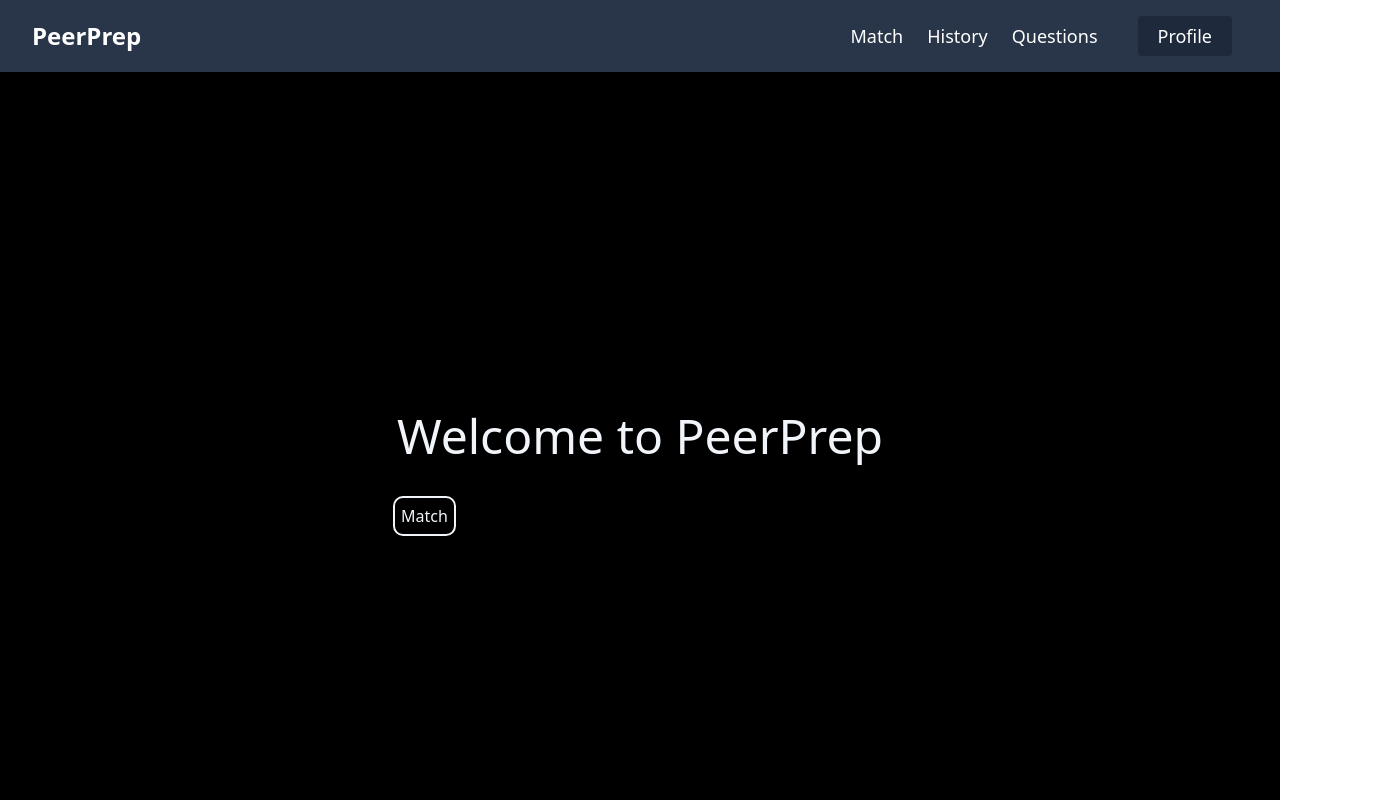
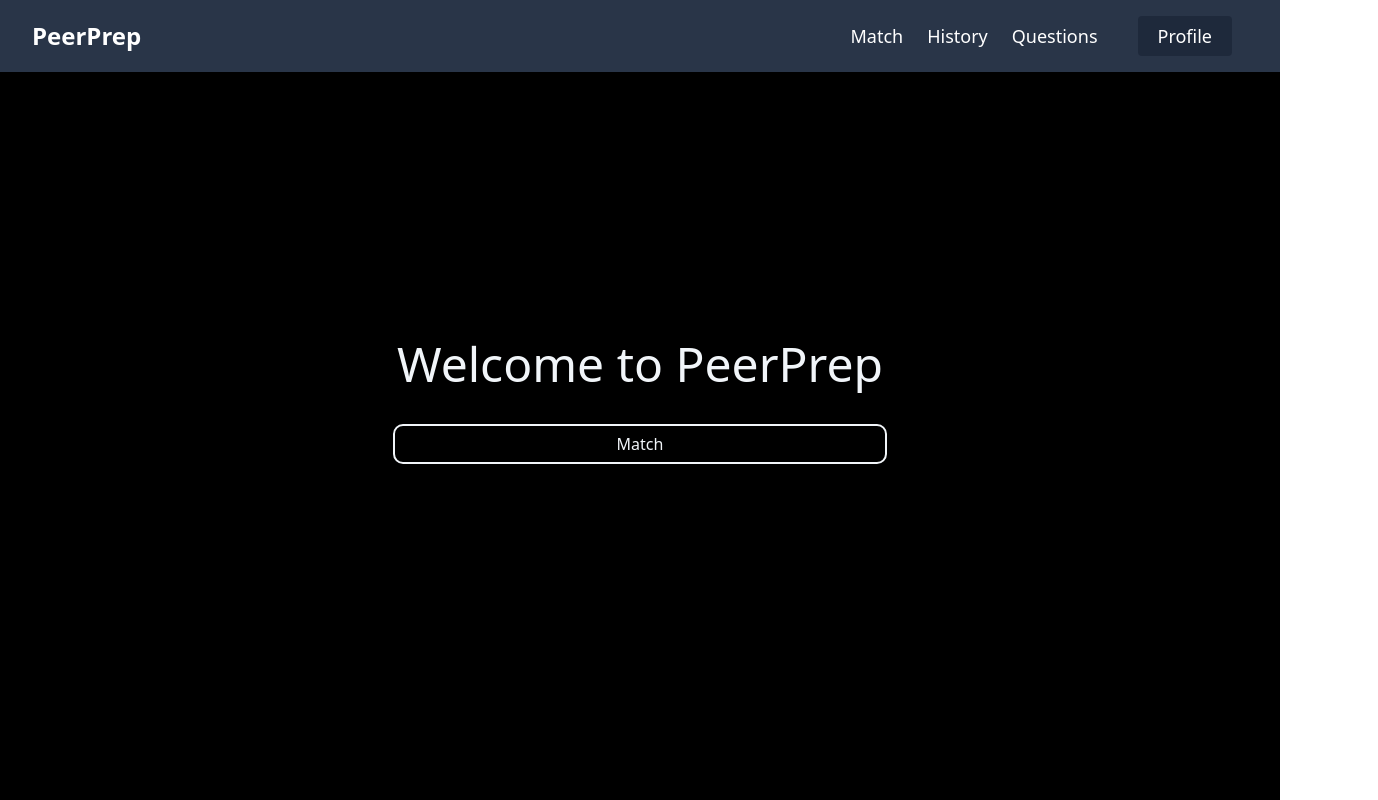
Before and after one commit to CS3219-AY2223S1/cs3219-project-ay2223s1-g42, a Next.js app in the folder frontend/: page /dashboard in a window 1280 px wide. Shown: the top 800 px of the page, 1378 px wide, since content can reach past the window. Built offline with nearby package versions, Linux system fonts and the light colour scheme.

Commit message:
fix: navbar creating unnecessary scroll

```diff
--- a/frontend/src/components/base/navbar/index.tsx
+++ b/frontend/src/components/base/navbar/index.tsx
@@ -2,7 +2,7 @@ import React from "react";
 
 export default function index() {
   return (
-    <nav className="w-full bg-gray-750">
+    <nav className="fixed w-full bg-gray-750">
       <div className="justify-between px-4 mx-auto lg:max-w-7xl md:items-center md:flex md:px-8">
         <div>
           <div className="flex items-center justify-between py-3 md:py-5 md:block">
--- a/frontend/src/pages/dashboard.tsx
+++ b/frontend/src/pages/dashboard.tsx
@@ -4,14 +4,16 @@ import Navbar from "../components/base/navbar";
 
 export default function dashboard() {
   return (
-    <div className="flex flex-col justify-between text-gray-100 min-h-screen bg-black">
+    <div className="justify-between text-gray-100 min-h-screen bg-black">
       <Navbar />
       <div className="flex h-screen items-center">
         <div className="m-auto space-y-10">
           <h1 className="text-5xl">Welcome to PeerPrep</h1>
-          <button className="outline outline-offset-2 outline-2 rounded-md p-1">
-            Match
-          </button>
+          <div className="flex flex-col">
+            <button className="outline outline-offset-2 outline-2 rounded-md p-1">
+              Match
+            </button>
+          </div>
         </div>
       </div>
     </div>
```
